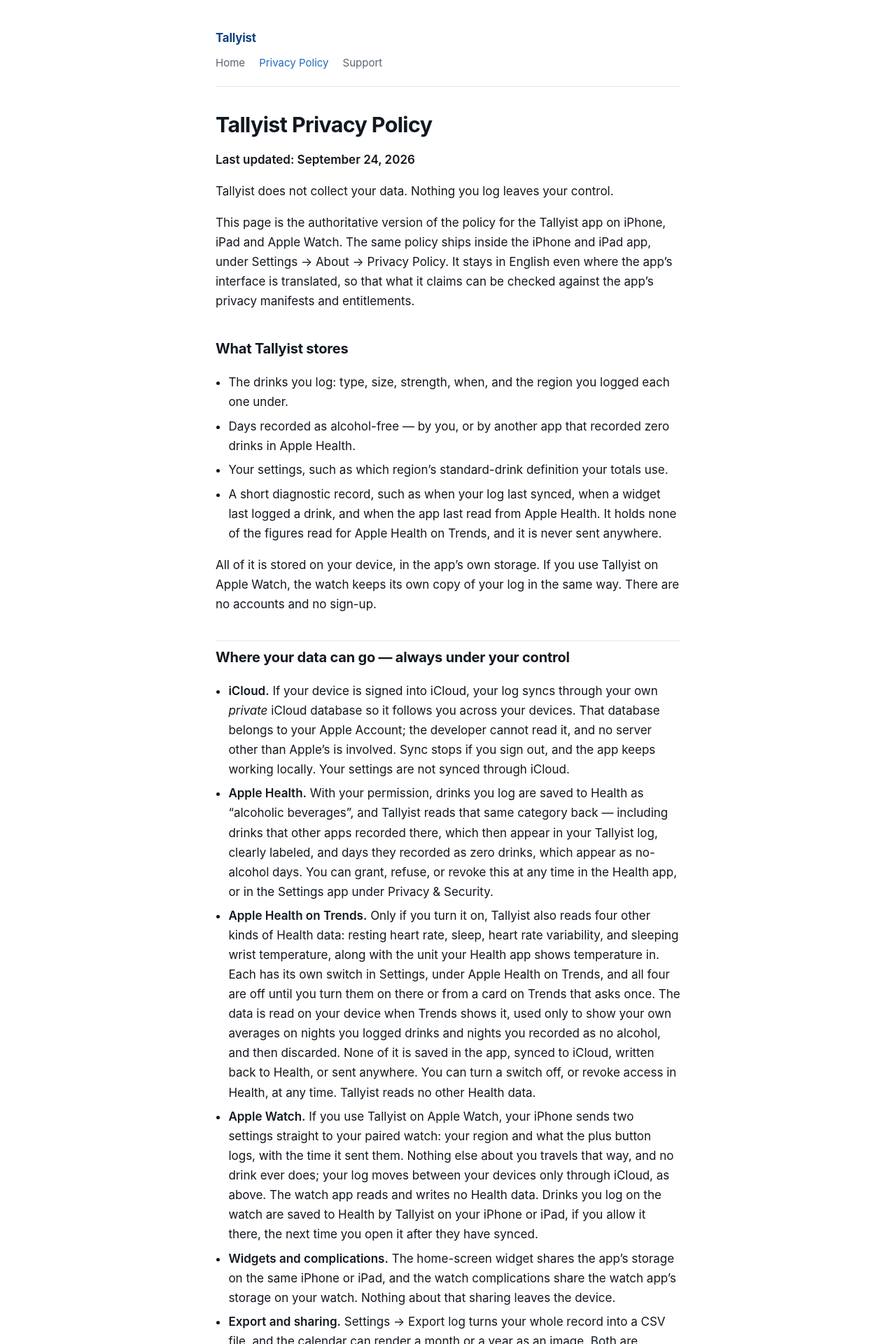
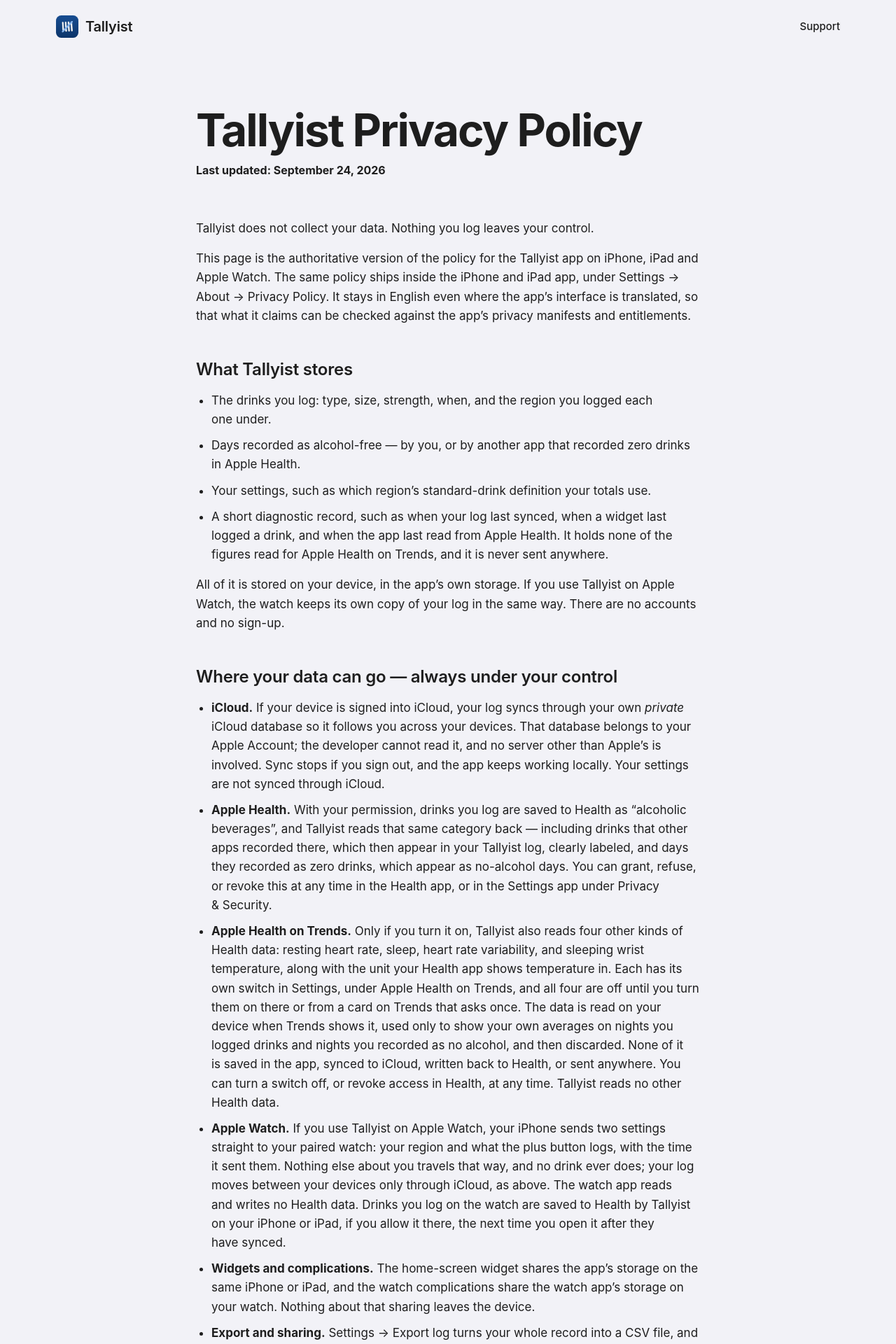
Before and after one commit to semmes/Tallyist, a Jekyll site: the page built from privacy-policy.md, in a window 1280 px wide. Shown: the top 1920 px of the page at 70% size. Built offline with Jekyll 4.4.1, drawn with Linux system fonts in a browser that asks for light colours; some of the changed text lies outside the part shown.

Commit message:
One layout from the design: header, footer, the two documents, and a 404
The site design's shared parts, built ahead of the home and watch pages:

- css/site.css replaces css/tokens.css: the design's tokens (the app's
  grounds, inks, accent and radii), with the design's 76% secondary text
  written out so contrast.py can measure it (7.20:1 or better in both
  schemes), and the rules for the header, footer, document column, support
  page, the "This website" note and the 404.
- _layouts/default.html is the one layout. The two mirrored documents render
  through it, the policy in the design's 720px column with the "This website"
  note after it, the support page with its email card and questions. The
  header is the design's icon beside the word (the owner's exception to the
  app's mark rule, recorded in the app repository's design system), and the
  footer no longer names this repository.
- platform_state: 1 in _config.yml, written to <html data-state> and read by
  support.md, so the site has one switch for what is live.
- 404.html, the design's.

The header and footer link only to pages that exist; Apple Watch and Press
join them with those pages. No Open Graph image yet: the design's card draws a
phone, which Apple's marketing guidelines do not allow, so it waits for the
same decision as the device frames.

Co-Authored-By: Claude <noreply@anthropic.com>
Claude-Session: local session fa9f008d-1cbc-4136-8e91-fbc22e639a75

```diff
--- a/_config.yml
+++ b/_config.yml
@@ -5,6 +5,9 @@ description: Privacy policy and support for Tallyist, the iOS drink tracker.
 # so the checks follow.
 url: https://tallyist.co
 baseurl: ""
+# 1 while only the iPhone app is live, 2 once the watch app is, 3 once Android
+# is. The layout and support.md read it; see the README.
+platform_state: 1
 plugins: []
 exclude:
   - README.md
--- a/_layouts/default.html
+++ b/_layouts/default.html
@@ -1,74 +1,89 @@
+{%- comment -%}
+  The one layout. The two mirrored documents (privacy-policy.md, support.md,
+  generated in semmes/DrinkTracker and never edited here) and the site's own
+  pages render through it, so the head, header and footer exist once.
+
+  platform_state in _config.yml is the site's one switch: 1 while only the
+  iPhone app is live, 2 once the watch app is, 3 once Android is. It is written
+  to <html data-state> for the stylesheet, and support.md reads the same value
+  through Liquid.
+{%- endcomment -%}
+{%- assign state = site.platform_state | default: 1 -%}
+{%- assign description = page.description | default: site.description -%}
 <!doctype html>
-<html lang="en">
+<html lang="en" data-state="{{ state }}">
 <head>
 <meta charset="utf-8">
 <meta name="viewport" content="width=device-width, initial-scale=1">
-<title>{{ page.title }} · Tallyist</title>
-<meta name="description" content="{{ page.description | default: site.description }}">
+<title>{% if page.title %}{{ page.title }} · {% endif %}Tallyist</title>
+<meta name="description" content="{{ description }}">
+<link rel="canonical" href="{{ site.url }}{{ page.url }}">
 <meta name="color-scheme" content="light dark">
-<style>
-:root{
-  --accent:#256abf; --brand-deep:#104281;
-  --bg:#ffffff; --surface:#f5f7fa; --ink:#12181f; --ink-dim:#5a6472; --rule:#e2e7ee;
-}
-@media (prefers-color-scheme: dark){
-  :root{
-    --accent:#3987e5; --brand-deep:#86b6ef;
-    --bg:#0e1116; --surface:#161b22; --ink:#e8edf3; --ink-dim:#9aa5b3; --rule:#252c36;
-  }
-}
-*{box-sizing:border-box}
-body{
-  margin:0; background:var(--bg); color:var(--ink);
-  font:17px/1.65 -apple-system,BlinkMacSystemFont,"Segoe UI",Helvetica,Arial,sans-serif;
-  -webkit-text-size-adjust:100%;
-}
-.wrap{max-width:44rem;margin:0 auto;padding:2.5rem 1.25rem 4rem}
-header.site{border-bottom:1px solid var(--rule);margin-bottom:2.25rem;padding-bottom:1.25rem}
-header.site a.brand{
-  color:var(--brand-deep);text-decoration:none;font-weight:650;font-size:1.05rem;letter-spacing:-0.01em;
-}
-nav.site{margin-top:.6rem;display:flex;gap:1.25rem;flex-wrap:wrap}
-nav.site a{color:var(--ink-dim);text-decoration:none;font-size:.94rem}
-nav.site a:hover,nav.site a[aria-current]{color:var(--accent)}
-h1{font-size:1.9rem;line-height:1.2;letter-spacing:-0.02em;margin:0 0 .35rem}
-h2{font-size:1.25rem;letter-spacing:-0.01em;margin:2.4rem 0 .6rem;padding-top:.4rem;border-top:1px solid var(--rule)}
-h2:first-of-type{border-top:0;padding-top:0}
-h3{font-size:1.02rem;margin:1.6rem 0 .4rem}
-p,li{color:var(--ink)}
-a{color:var(--accent)}
-strong{font-weight:640}
-ul{padding-left:1.15rem}
-li{margin:.4rem 0}
-code{
-  background:var(--surface);padding:.12em .38em;border-radius:5px;
-  font:0.88em/1 ui-monospace,SFMono-Regular,Menlo,monospace;
-}
-hr{border:0;border-top:1px solid var(--rule);margin:2.5rem 0}
-.updated{color:var(--ink-dim);font-size:.94rem;margin:0 0 2rem}
-.lede{font-size:1.12rem;color:var(--ink)}
-footer.site{margin-top:3.5rem;padding-top:1.25rem;border-top:1px solid var(--rule);color:var(--ink-dim);font-size:.9rem}
-footer.site a{color:var(--ink-dim)}
-</style>
+<meta name="theme-color" media="(prefers-color-scheme: light)" content="#f2f2f7">
+<meta name="theme-color" media="(prefers-color-scheme: dark)" content="#000000">
+<meta name="apple-itunes-app" content="app-id=6798458165">
+<link rel="icon" href="{{ site.baseurl }}/favicon.ico" sizes="16x16 32x32 48x48">
+<link rel="icon" type="image/png" sizes="192x192" href="{{ site.baseurl }}/img/icon/icon-192.png">
+<link rel="apple-touch-icon" href="{{ site.baseurl }}/img/icon/apple-touch-icon.png">
+<link rel="stylesheet" href="{{ site.baseurl }}/css/site.css">
+<meta property="og:type" content="website">
+<meta property="og:site_name" content="Tallyist">
+<meta property="og:title" content="{% if page.title %}{{ page.title }} · {% endif %}Tallyist">
+<meta property="og:description" content="{{ description }}">
+<meta property="og:url" content="{{ site.url }}{{ page.url }}">
+<meta name="twitter:card" content="summary">
 </head>
 <body>
-<div class="wrap">
-<header class="site">
-  <a class="brand" href="{{ site.baseurl }}/">Tallyist</a>
-  <nav class="site">
-    <a href="{{ site.baseurl }}/"{% if page.url == "/" %} aria-current="page"{% endif %}>Home</a>
-    <a href="{{ site.baseurl }}/privacy/"{% if page.url contains "privacy" %} aria-current="page"{% endif %}>Privacy Policy</a>
-    <a href="{{ site.baseurl }}/support/"{% if page.url contains "support" %} aria-current="page"{% endif %}>Support</a>
+<header class="site-header">
+  <nav aria-label="Main">
+    <a class="brand" href="{{ site.baseurl }}/"{% if page.url == "/" %} aria-current="page"{% endif %}>
+      <img src="{{ site.baseurl }}/img/icon/icon-192.png" alt="" width="32" height="32">
+      <span>Tallyist</span>
+    </a>
+    <div class="site-nav">
+      <a href="{{ site.baseurl }}/support/"{% if page.url == "/support/" %} aria-current="page"{% endif %}>Support</a>
+    </div>
   </nav>
 </header>
+
 <main>
+{%- if page.url == "/privacy/" %}
+<div class="section section--page">
+  <article class="doc doc--policy" data-policy="verbatim">
 {{ content }}
+  </article>
+  <aside class="site-note card" aria-labelledby="this-website">
+    <h2 id="this-website">This website</h2>
+    <p>tallyist.co sets no cookies, loads nothing from other sites, and collects nothing. There are no scripts on any page.</p>
+    <p>The site is hosted on GitHub Pages. GitHub keeps its own server logs, covered by the <a href="https://docs.github.com/en/site-policy/privacy-policies/github-general-privacy-statement" rel="noopener">GitHub General Privacy Statement</a>. Tallyist does not see them.</p>
+  </aside>
+</div>
+{%- elsif page.url == "/support/" %}
+<div class="section section--page">
+  <article class="doc doc--support">
+{{ content }}
+  </article>
+</div>
+{%- elsif page.bare %}
+{{ content }}
+{%- else %}
+<div class="section section--page">
+  <article class="doc">
+{{ content }}
+  </article>
+</div>
+{%- endif %}
 </main>
-<footer class="site">
-  Tallyist is an independently developed iOS app.
-  This site and its history are public at
-  <a href="https://github.com/semmes/Tallyist">github.com/semmes/Tallyist</a>.
+
+<footer class="site-footer">
+  <div>
+    <nav class="footer-nav" aria-label="Footer">
+      <a href="{{ site.baseurl }}/privacy/"{% if page.url == "/privacy/" %} aria-current="page"{% endif %}>Privacy</a>
+      <a href="{{ site.baseurl }}/support/"{% if page.url == "/support/" %} aria-current="page"{% endif %}>Support</a>
+    </nav>
+    <p>Tallyist is for adults of legal drinking age. It records what you report drinking and offers no medical advice, diagnosis, or guidelines.</p>
+    <p>© 2026 Tallyist</p>
+  </div>
 </footer>
-</div>
 </body>
 </html>
--- /dev/null
+++ b/css/site.css
@@ -0,0 +1,416 @@
+/*
+  tallyist.co, one stylesheet for every page.
+
+  Tokens are the site design's (the owner's Claude Design handoff, 2026-09-24),
+  which mirror the app's docs/design-system.md: one blue hue, iOS's grounds and
+  inks, the app's radii. Light values sit on :root and dark ones under
+  prefers-color-scheme; the site has no theme switch, so there is nothing else
+  to key on.
+
+  Every colour pair a page relies on is declared as an @contrast comment and
+  measured in both schemes by scripts/contrast.py, which the site workflow runs
+  over this file. Run it after any colour change:
+  python3 scripts/contrast.py css/site.css (the app's invariant 10: measured,
+  never eyeballed).
+
+  No web fonts, no framework, nothing loaded from another origin.
+*/
+
+:root {
+  color-scheme: light dark;
+
+  /* The Tallyist Blue ramp, the steps the site uses. */
+  --ramp-100: #cde2fb;
+  --ramp-200: #9ec5f4;
+  --ramp-250: #86b6ef;
+  --ramp-400: #3987e5;
+  --ramp-450: #2a78d6;
+  --ramp-500: #256abf;
+  --ramp-600: #184f95;
+  --ramp-650: #104281;
+  --ramp-700: #0d366b;
+
+  --accent: var(--ramp-500);
+  --accent-fill: var(--ramp-500);
+  --on-fill: #ffffff;
+
+  --surface: #f2f2f7;
+  --surface-card: #ffffff;
+  --ground: var(--surface);
+
+  --label: rgba(0, 0, 0, 0.88);
+  /* The design's secondary text is the label at 76%, written out so the
+     contrast check can read it: 0.88 × 0.76. iOS's own secondaryLabel is 3.44:1
+     on white, under the 4.5:1 text needs, so it is never used for text here. */
+  --label-2: rgba(0, 0, 0, 0.6688);
+  --label-secondary: rgba(60, 60, 67, 0.6);
+  --separator: rgba(60, 60, 67, 0.29);
+
+  --r-control: 14px;
+  --r-pill: 22px;
+  --r-card: 26px;
+  --r-sheet: 34px;
+  --touch: 44px;
+
+  --font: -apple-system, "SF Pro Text", "SF Pro Display", system-ui, "Helvetica Neue", sans-serif;
+  --gutter: clamp(20px, 5vw, 64px);
+  --section-y: clamp(72px, 10vw, 136px);
+  --page-top: clamp(32px, 6vw, 88px);
+}
+
+@media (prefers-color-scheme: dark) {
+  :root {
+    --accent: var(--ramp-400);
+    --accent-fill: var(--ramp-500);
+
+    --surface: #000000;
+    --surface-card: #1c1c1e;
+
+    --label: rgba(255, 255, 255, 0.92);
+    /* 0.92 × 0.76 */
+    --label-2: rgba(255, 255, 255, 0.6992);
+    --label-secondary: rgba(235, 235, 245, 0.6);
+    --separator: rgba(84, 84, 88, 0.6);
+  }
+}
+
+/* @contrast --label on --surface: text */
+/* @contrast --label on --surface-card: text */
+/* @contrast --label-2 on --surface: text */
+/* @contrast --label-2 on --surface-card: text */
+/* @contrast --accent on --surface: ui */
+/* @contrast --accent on --surface-card: ui */
+/* @contrast --on-fill on --accent-fill: text */
+/* @contrast --accent-fill on --surface: ui */
+/* @contrast --accent-fill on --surface-card: ui */
+
+/* Base */
+
+*, *::before, *::after { box-sizing: border-box; }
+
+html { -webkit-text-size-adjust: 100%; text-size-adjust: 100%; }
+
+body {
+  margin: 0;
+  background: var(--surface);
+  color: var(--label);
+  font-family: var(--font);
+  font-size: 17px;
+  line-height: 1.5;
+  -webkit-font-smoothing: antialiased;
+  -moz-osx-font-smoothing: grayscale;
+}
+
+a {
+  color: inherit;
+  text-decoration-color: var(--accent);
+  text-underline-offset: 3px;
+  text-decoration-thickness: 1.5px;
+}
+a:hover { text-decoration-thickness: 2.5px; }
+
+:focus-visible {
+  outline: 3px solid var(--accent);
+  outline-offset: 3px;
+  border-radius: 8px;
+}
+
+summary { cursor: pointer; }
+
+img { max-width: 100%; }
+
+@media (prefers-reduced-motion: reduce) {
+  *, *::before, *::after { transition: none !important; animation: none !important; }
+}
+
+.visually-hidden {
+  position: absolute;
+  width: 1px;
+  height: 1px;
+  overflow: hidden;
+  clip-path: inset(50%);
+  white-space: nowrap;
+}
+
+/* Header and footer */
+
+.site-header {
+  background: var(--surface);
+  padding: 16px var(--gutter);
+}
+.site-header nav {
+  max-width: 1120px;
+  margin: 0 auto;
+  display: flex;
+  align-items: center;
+  justify-content: space-between;
+  gap: 16px;
+  flex-wrap: wrap;
+}
+/* The icon beside the word is an exception to the app's mark rule, approved
+   for marketing only (docs/design-system.md, "The mark"). */
+.brand {
+  display: flex;
+  align-items: center;
+  gap: 10px;
+  min-height: var(--touch);
+  text-decoration: none;
+}
+.brand img {
+  display: block;
+  width: 32px;
+  height: 32px;
+  border-radius: 7.5px;
+}
+.brand span {
+  font-size: 20px;
+  font-weight: 600;
+  letter-spacing: -0.01em;
+}
+.site-nav {
+  display: flex;
+  align-items: center;
+  gap: clamp(12px, 2.4vw, 28px);
+  font-size: 15px;
+  font-weight: 500;
+}
+.site-nav a,
+.footer-nav a {
+  display: inline-flex;
+  align-items: center;
+  min-height: var(--touch);
+  text-decoration: none;
+}
+.site-nav a[aria-current="page"],
+.footer-nav a[aria-current="page"] {
+  text-decoration: underline;
+  text-decoration-color: var(--accent);
+}
+
+.site-footer {
+  background: var(--surface);
+  border-top: 1px solid var(--separator);
+  padding: 40px var(--gutter) 48px;
+}
+.site-footer > div {
+  max-width: 1120px;
+  margin: 0 auto;
+  display: flex;
+  flex-direction: column;
+  gap: 24px;
+}
+.footer-nav {
+  display: flex;
+  flex-wrap: wrap;
+  gap: 4px 28px;
+  font-size: 15px;
+  font-weight: 500;
+}
+.site-footer p {
+  margin: 0;
+  font-size: 14px;
+  line-height: 1.5;
+  color: var(--label-2);
+  max-width: 44em;
+  text-wrap: pretty;
+}
+
+/* Sections */
+
+.section {
+  background: var(--surface);
+  padding: var(--section-y) var(--gutter);
+}
+.section--card { background: var(--surface-card); }
+.section--page { padding-top: var(--page-top); }
+
+.eyebrow {
+  margin: 0 0 16px;
+  font-size: 13px;
+  font-weight: 500;
+  letter-spacing: 0.06em;
+  text-transform: uppercase;
+  color: var(--label-2);
+}
+
+.page-title {
+  margin: 0 0 24px;
+  font-size: clamp(40px, 6vw, 64px);
+  line-height: 1.04;
+  letter-spacing: -0.03em;
+  font-weight: 700;
+  text-wrap: balance;
+}
+
+.lead {
+  margin: 0 0 36px;
+  font-size: clamp(18px, 1.7vw, 21px);
+  line-height: 1.5;
+  color: var(--label-2);
+  text-wrap: pretty;
+}
+
+/* The two published documents. Their bodies are Markdown rendered by Jekyll,
+   generated in semmes/DrinkTracker and never edited here (ADR-0024), so they
+   are styled by position rather than by class. */
+
+.doc {
+  max-width: 720px;
+  margin: 0 auto;
+}
+.doc > h1 {
+  margin: 0 0 12px;
+  font-size: clamp(40px, 6vw, 64px);
+  line-height: 1.04;
+  letter-spacing: -0.03em;
+  font-weight: 700;
+  text-wrap: balance;
+}
+.doc > h2 {
+  margin: 48px 0 16px;
+  font-size: 24px;
+  line-height: 1.25;
+  font-weight: 600;
+  letter-spacing: -0.01em;
+}
+.doc > p,
+.doc > ul,
+.doc > ol {
+  margin: 0 0 16px;
+  font-size: 17px;
+  line-height: 1.6;
+  text-wrap: pretty;
+}
+.doc > ul,
+.doc > ol {
+  padding-left: 22px;
+  display: flex;
+  flex-direction: column;
+  gap: 10px;
+}
+.doc li > p { margin: 0; }
+
+/* The policy's date line: the paragraph right after its title. */
+.doc--policy > h1 + p {
+  margin: 0 0 clamp(40px, 6vw, 56px);
+  font-size: 16px;
+  font-weight: 600;
+}
+
+.card {
+  padding: 28px 24px;
+  border-radius: var(--r-card);
+  background: var(--surface-card);
+  box-shadow: 0 0 0 1px var(--separator);
+}
+
+.site-note {
+  max-width: 720px;
+  margin: clamp(56px, 8vw, 88px) auto 0;
+}
+.site-note h2 {
+  margin: 0 0 12px;
+  font-size: 20px;
+  font-weight: 600;
+  letter-spacing: -0.01em;
+}
+.site-note p {
+  margin: 0 0 12px;
+  font-size: 16px;
+  line-height: 1.55;
+  text-wrap: pretty;
+}
+.site-note p:last-child { margin-bottom: 0; }
+
+/* Support */
+
+.doc--support { max-width: 760px; }
+.doc--support > h1 { margin-bottom: 24px; }
+.doc--support > h1 + p {
+  margin: 0 0 36px;
+  font-size: clamp(18px, 1.7vw, 21px);
+  line-height: 1.5;
+  color: var(--label-2);
+}
+.doc--support > h2 {
+  margin: clamp(56px, 8vw, 88px) 0 8px;
+  font-size: 13px;
+  line-height: 1.5;
+  font-weight: 500;
+  letter-spacing: 0.06em;
+  text-transform: uppercase;
+  color: var(--label-2);
+}
+
+.support-contact {
+  display: flex;
+  flex-wrap: wrap;
+  align-items: center;
+  gap: 12px 20px;
+  margin: 0 0 16px;
+  padding: 24px;
+  border-radius: var(--r-card);
+  background: var(--surface-card);
+  box-shadow: 0 0 0 1px var(--separator);
+}
+.support-contact__button {
+  display: inline-flex;
+  align-items: center;
+  justify-content: center;
+  min-height: 50px;
+  padding: 0 24px;
+  border-radius: var(--r-pill);
+  background: var(--accent-fill);
+  color: var(--on-fill);
+  font-size: 17px;
+  font-weight: 600;
+  text-decoration: none;
+}
+.support-contact__address {
+  margin: 0;
+  font-size: 17px;
+}
+
+.doc--support > h2 + details { border-top: 1px solid var(--separator); }
+.doc details { border-bottom: 1px solid var(--separator); }
+.doc summary {
+  padding: 20px 0;
+  min-height: 24px;
+  font-size: 18px;
+  font-weight: 600;
+  line-height: 1.35;
+}
+.doc details > p {
+  margin: 0 0 24px;
+  max-width: 38em;
+  font-size: 17px;
+  line-height: 1.55;
+  color: var(--label-2);
+  text-wrap: pretty;
+}
+
+/* 404 */
+
+.section--notfound { padding: clamp(72px, 14vw, 200px) var(--gutter); }
+.notfound {
+  max-width: 640px;
+  margin: 0 auto;
+}
+.notfound p {
+  margin: 0 0 32px;
+  font-size: clamp(17px, 1.7vw, 20px);
+  line-height: 1.5;
+  color: var(--label-2);
+}
+.link-row {
+  display: flex;
+  flex-wrap: wrap;
+  gap: 8px 28px;
+  font-size: 17px;
+  font-weight: 600;
+}
+.link-row a {
+  display: inline-flex;
+  align-items: center;
+  min-height: var(--touch);
+}
--- a/scripts/contrast.py
+++ b/scripts/contrast.py
@@ -1,7 +1,7 @@
 #!/usr/bin/env python3
 """Measure the contrast pairs a stylesheet declares, in both colour schemes.
 
-    python3 contrast.py tokens.css            # prints a Markdown table
+    python3 contrast.py css/site.css          # prints a Markdown table
     python3 contrast.py css/site.css --quiet  # exit status only (1 on a failure)
 
 Dependency-free, so it can run in the site's deploy workflow unchanged.
```
Also changed, not shown: 404.html (added, +19 -0 lines), css/tokens.css (deleted, +0 -176 lines), README.md.
